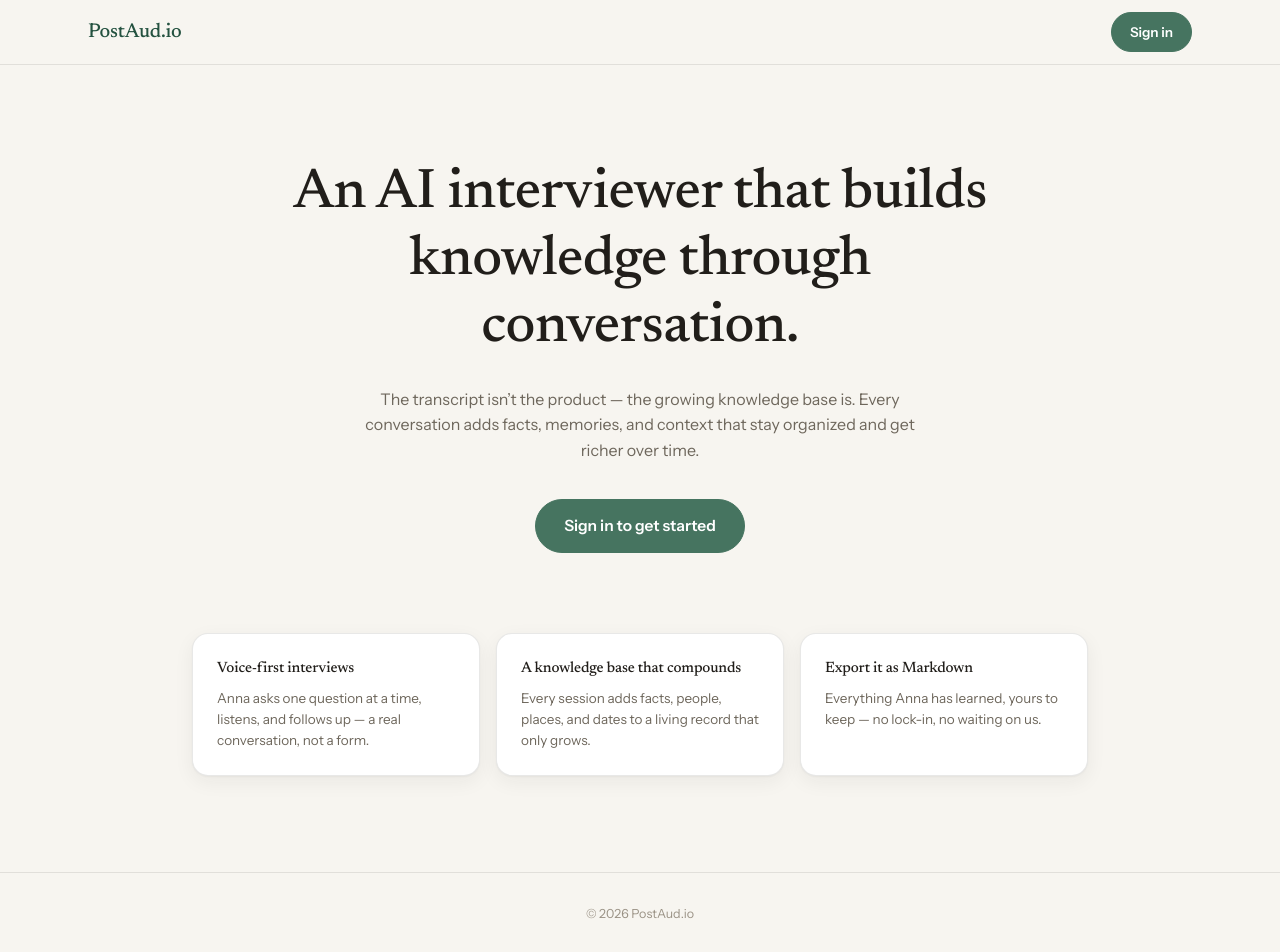
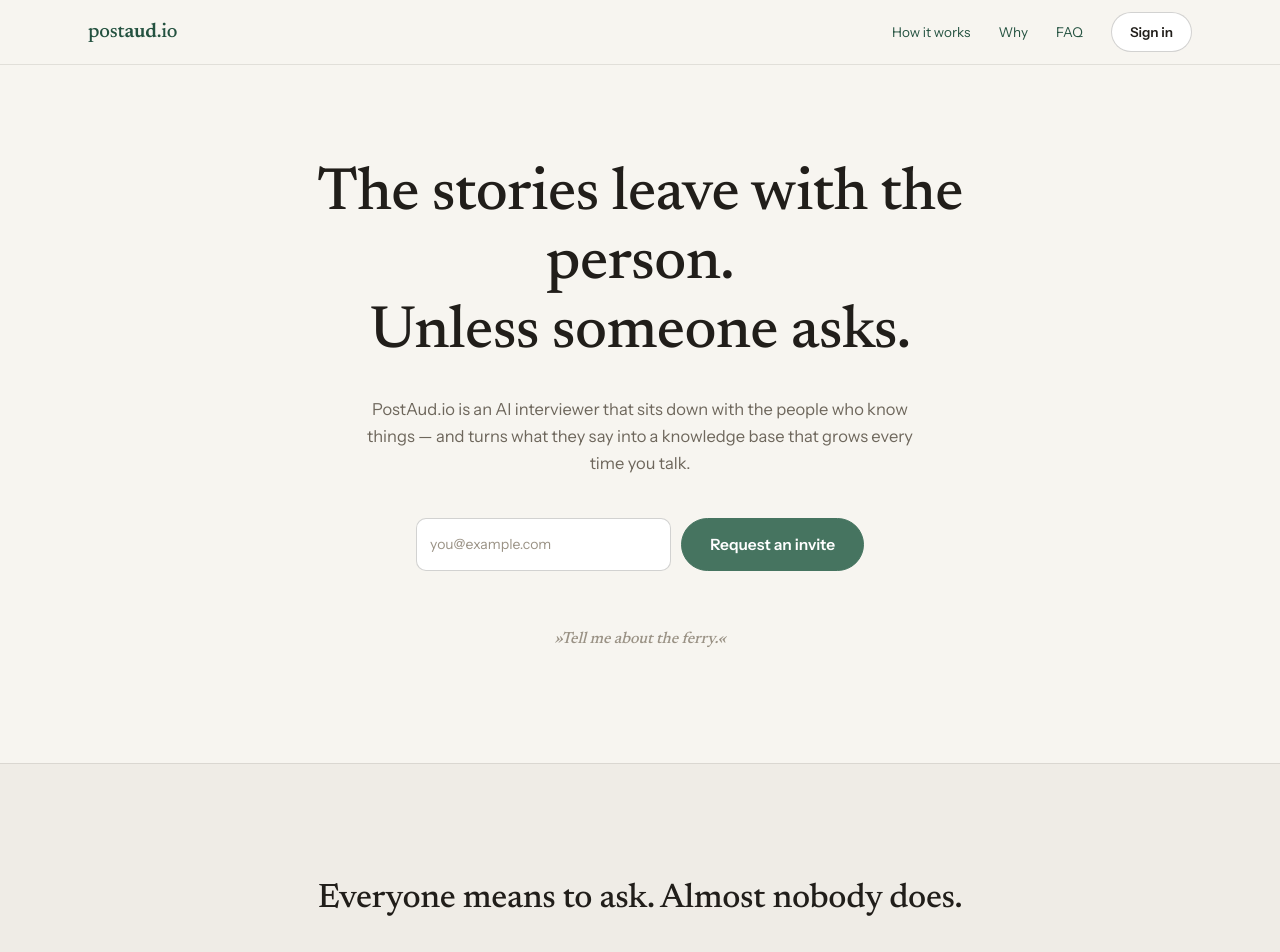
Before and after one commit to nick-ostroff/postaud.io, a Next.js app: page / in a window 1280 px wide. Shown: the top 952 px of the page. Built offline with nearby package versions, Linux system fonts and the light colour scheme.

Commit message:
feat(marketing): landing hero, stakes, and how-it-works

```diff
--- /dev/null
+++ b/src/app/(marketing)/Hero.tsx
@@ -0,0 +1,34 @@
+import { WaitlistForm } from "@/components/waitlist/WaitlistForm";
+
+export function Hero() {
+  return (
+    <section className="relative w-full overflow-hidden px-6 pt-24 pb-28">
+      {/* Decorative. Bleeds off the top-left, like the login mockup. */}
+      <span
+        aria-hidden="true"
+        className="serif pointer-events-none absolute -top-[120px] left-4 select-none text-[340px] font-light italic leading-none text-[rgba(33,30,26,0.045)]"
+      >
+        &rdquo;
+      </span>
+
+      <div className="relative mx-auto flex w-full max-w-3xl flex-col items-center text-center">
+        <h1 className="serif text-[40px] leading-[1.15] text-ink md:text-[60px]">
+          The stories leave with the person.
+          <br />
+          Unless someone asks.
+        </h1>
+
+        <p className="mt-7 max-w-xl text-[16.5px] leading-[1.65] text-muted">
+          PostAud.io is an AI interviewer that sits down with the people who know things
+          — and turns what they say into a knowledge base that grows every time you talk.
+        </p>
+
+        <WaitlistForm source="hero" className="mt-10 w-full max-w-md" />
+
+        <p className="serif mt-14 text-[16px] italic text-faint">
+          &raquo;Tell me about the ferry.&laquo;
+        </p>
+      </div>
+    </section>
+  );
+}
--- /dev/null
+++ b/src/app/(marketing)/HowItWorks.tsx
@@ -0,0 +1,21 @@
+import { HOW_IT_WORKS } from "./content";
+
+export function HowItWorks() {
+  return (
+    <section id="how-it-works" className="w-full px-6 py-28">
+      <div className="mx-auto w-full max-w-5xl">
+        <h2 className="serif text-center text-[30px] text-ink md:text-[38px]">How it works</h2>
+
+        <div className="mt-16 grid grid-cols-1 gap-12 md:grid-cols-3">
+          {HOW_IT_WORKS.map((step) => (
+            <div key={step.n}>
+              <div className="serif text-[15px] text-green-deep">{step.n}</div>
+              <h3 className="serif mt-3 text-[21px] text-ink">{step.title}</h3>
+              <p className="mt-2.5 text-[14.5px] leading-[1.65] text-muted">{step.body}</p>
+            </div>
+          ))}
+        </div>
+      </div>
+    </section>
+  );
+}
--- /dev/null
+++ b/src/app/(marketing)/Nav.tsx
@@ -0,0 +1,33 @@
+import Link from "next/link";
+import { Button } from "@/components/ui/Button";
+
+export function Wordmark({ className = "" }: { className?: string }) {
+  return (
+    <span className={`serif ${className}`}>
+      post<b className="font-semibold text-green-deep">aud</b>.io
+    </span>
+  );
+}
+
+export function Nav() {
+  return (
+    <nav className="sticky top-0 z-20 w-full border-b border-line bg-paper/85 backdrop-blur-sm">
+      <div className="mx-auto flex h-16 w-full max-w-6xl items-center justify-between px-6">
+        <Link href="/" aria-label="PostAud.io home">
+          <Wordmark className="text-xl" />
+        </Link>
+
+        <div className="flex items-center gap-7">
+          <div className="hidden items-center gap-7 text-[13.5px] text-muted md:flex">
+            <a href="#how-it-works" className="hover:text-ink">How it works</a>
+            <a href="#why" className="hover:text-ink">Why</a>
+            <a href="#faq" className="hover:text-ink">FAQ</a>
+          </div>
+          <Link href="/sign-in">
+            <Button variant="secondary">Sign in</Button>
+          </Link>
+        </div>
+      </div>
+    </nav>
+  );
+}
--- /dev/null
+++ b/src/app/(marketing)/Stakes.tsx
@@ -0,0 +1,17 @@
+export function Stakes() {
+  return (
+    <section id="why" className="w-full border-y border-line bg-paper-2 px-6 py-28">
+      <div className="mx-auto w-full max-w-2xl text-center">
+        <h2 className="serif text-[28px] leading-[1.4] text-ink md:text-[34px]">
+          Everyone means to ask. Almost nobody does.
+        </h2>
+        <p className="mt-6 text-[16px] leading-[1.7] text-muted">
+          Not because we don&rsquo;t care — because sitting down with a recorder feels
+          like an occasion, and occasions get postponed. So the ferry story, the reason
+          they left, the name of the street: they go quiet, and then they&rsquo;re gone,
+          and what&rsquo;s left is a folder of photographs nobody can label.
+        </p>
+      </div>
+    </section>
+  );
+}
--- a/src/app/page.tsx
+++ b/src/app/page.tsx
@@ -1,65 +1,33 @@
-import Link from "next/link";
-import { Button } from "@/components/ui/Button";
-import { Card } from "@/components/ui/Card";
+import type { Metadata } from "next";
+import { JsonLd } from "./(marketing)/JsonLd";
+import { Nav } from "./(marketing)/Nav";
+import { Hero } from "./(marketing)/Hero";
+import { Stakes } from "./(marketing)/Stakes";
+import { HowItWorks } from "./(marketing)/HowItWorks";
+import { SITE_URL } from "./(marketing)/content";
 
-const features = [
-  {
-    title: "Voice-first interviews",
-    body: "Anna asks one question at a time, listens, and follows up — a real conversation, not a form.",
-  },
-  {
-    title: "A knowledge base that compounds",
-    body: "Every session adds facts, people, places, and dates to a living record that only grows.",
-  },
-  {
-    title: "Export it as Markdown",
-    body: "Everything Anna has learned, yours to keep — no lock-in, no waiting on us.",
-  },
-];
+const title = "PostAud.io — An AI interviewer that builds knowledge through conversation";
+const description =
+  "Voice-first AI interviews that build a living knowledge base — not just a transcript. Capture what only one person knows, and export it as Markdown any time.";
+
+export const metadata: Metadata = {
+  title,
+  description,
+  alternates: { canonical: SITE_URL },
+  openGraph: { title, description, url: SITE_URL, siteName: "PostAud.io", type: "website" },
+  twitter: { card: "summary_large_image", title, description },
+};
 
 export default function MarketingHome() {
   return (
     <div className="flex min-h-screen w-full flex-col bg-paper text-ink">
-      <nav className="w-full border-b border-line">
-        <div className="mx-auto flex h-16 w-full max-w-6xl items-center justify-between px-6">
-          <Link href="/" className="serif text-xl">
-            PostAud.io
-          </Link>
-          <Link href="/sign-in">
-            <Button variant="primary">Sign in</Button>
-          </Link>
-        </div>
-      </nav>
-
-      <main className="flex w-full flex-1 flex-col items-center px-6 py-24 text-center">
-        <h1 className="serif max-w-3xl text-[40px] leading-[1.2] text-ink md:text-[56px]">
-          An AI interviewer that builds knowledge through conversation.
-        </h1>
-        <p className="mt-6 max-w-xl text-[16px] leading-[1.6] text-muted">
-          The transcript isn&rsquo;t the product — the growing knowledge base is. Every
-          conversation adds facts, memories, and context that stay organized and get richer
-          over time.
-        </p>
-
-        <Link href="/sign-in" className="mt-9">
-          <Button variant="primary" size="big">
-            Sign in to get started
-          </Button>
-        </Link>
-
-        <div className="mt-20 grid w-full max-w-4xl grid-cols-1 gap-4 text-left sm:grid-cols-3">
-          {features.map((f) => (
-            <Card key={f.title} className="px-6 py-6">
-              <h3 className="text-[15px]">{f.title}</h3>
-              <p className="mt-2 text-[13.5px] leading-[1.55] text-muted">{f.body}</p>
-            </Card>
-          ))}
-        </div>
+      <JsonLd />
+      <Nav />
+      <main className="w-full flex-1">
+        <Hero />
+        <Stakes />
+        <HowItWorks />
       </main>
-
-      <footer className="w-full border-t border-line py-8 text-center text-[12.5px] text-faint">
-        © {new Date().getFullYear()} PostAud.io
-      </footer>
     </div>
   );
 }
```
